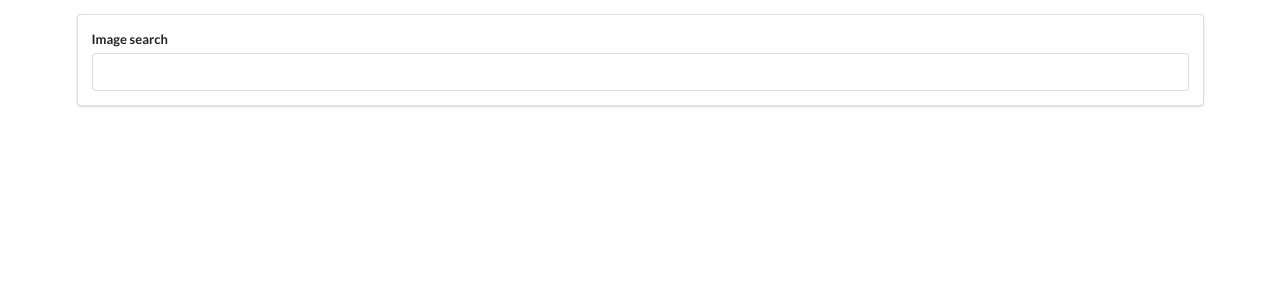
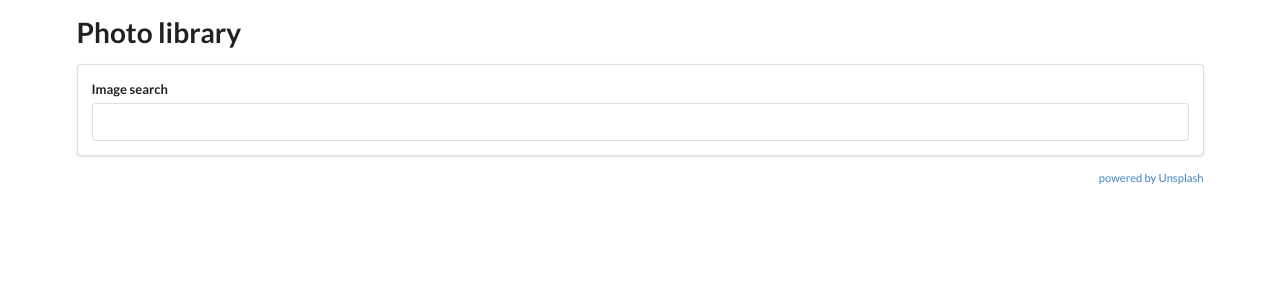
Before and after one commit to SHANbic/picture-browser, a React (Create React App) app: page / in a window 1280 px wide. Shown: the top 300 px of the page. Built offline with nearby package versions, Linux system fonts and the light colour scheme.

Commit message:
[ FEATURE ] Updated App to display a link to unsplash website

```diff
--- a/public/index.html
+++ b/public/index.html
@@ -23,7 +23,7 @@
       work correctly both with client-side routing and a non-root public URL.
       Learn how to configure a non-root public URL by running `npm run build`.
     -->
-    <title>React App</title>
+    <title>React Pictures App</title>
   </head>
   <body>
     <noscript>You need to enable JavaScript to run this app.</noscript>
--- a/src/components/App.js
+++ b/src/components/App.js
@@ -18,7 +18,17 @@ class App extends React.Component {
   render() {
     return (
       <div className="ui container" style={{ marginTop: "1rem" }}>
+        <h1>Photo library</h1>
         <SearchBar onSubmit={this.onSearchSubmit} />
+        <p style={{ fontSize: ".8rem", textAlign: "right" }}>
+          <a
+            href="https://unsplash.com/"
+            title="opens Unsplash website in a new tab"
+            target="_blank"
+          >
+            powered by Unsplash
+          </a>
+        </p>
         <ImageList images={this.state.images} />
       </div>
     );
```
